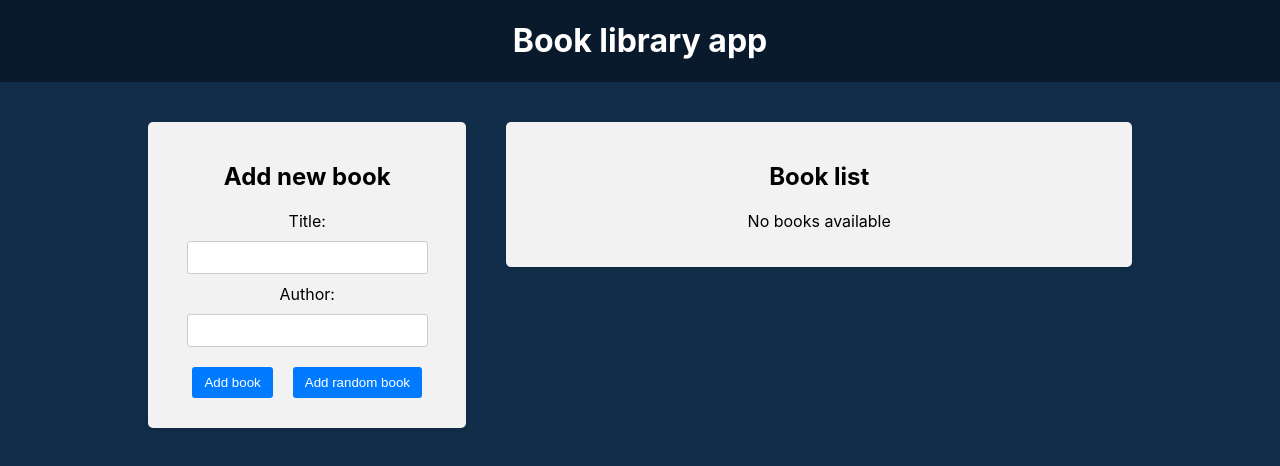
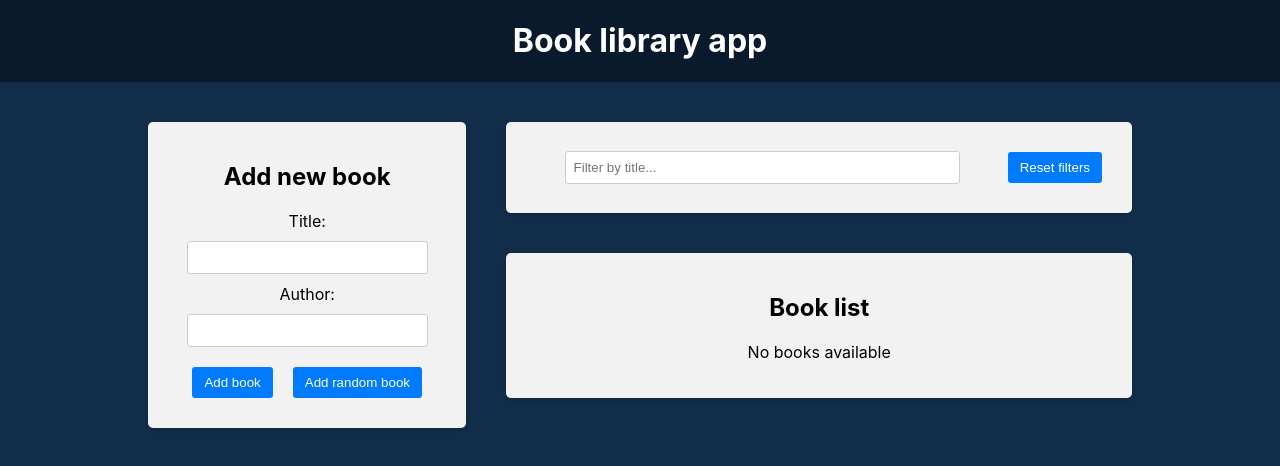
Before and after one commit to cherryBOOM28/react-redux-book-library-app, a React (Create React App) app in the folder frontend/: page / in a window 1280 px wide. Shown: the top 466 px of the page. Built offline with nearby package versions, Linux system fonts and the light colour scheme.

Commit message:
add: filter redux slice, filter by title

```diff
--- a/frontend/src/App.js
+++ b/frontend/src/App.js
@@ -14,7 +14,7 @@
           <BookForm />
         </div>
         <div className='app-right-column '>
-          {/* <Filter /> */}
+          <Filter />
           <BookList />
         </div>
       </main>
--- a/frontend/src/components/BookList/BookList.js
+++ b/frontend/src/components/BookList/BookList.js
@@ -2,19 +2,28 @@
 import './BookList.css'
 import { useDispatch, useSelector } from 'react-redux'
 import { BsBookmarkStarFill, BsBookmarkStar } from 'react-icons/bs'
+import { selectTitleFilter } from '../../redux/slices/filterSlice'
 
 const BookList = () => {
   const books = useSelector((state) => state.books)
   const dispatch = useDispatch()
+  const titleFilter = useSelector(selectTitleFilter)
 
   const handleDeleteBook = (id) => {
-
     dispatch(deleteBook(id))
   }
 
   const handleToggleFavorite = (id) => {
     dispatch(toggleFavorite(id))
   }
+
+  const filteredBooks = books.filter((book) => {
+    const matchesTitle = book.title
+      .toLowerCase()
+      .includes(titleFilter.toLowerCase())
+    // console.log({ title: book.title, matherTitle })
+    return matchesTitle
+  })
 
   return (
     <div>
@@ -24,7 +33,7 @@
           <p>No books available</p>
         ) : (
           <ul>
-            {books.map((book, i) => (
+            {filteredBooks.map((book, i) => (
               <li key={book.id}>
                 <div className="book-info">
                   {++i}. {book.title} by <strong>{book.author}</strong>{' '}
--- a/frontend/src/components/Filter/Filter.js
+++ b/frontend/src/components/Filter/Filter.js
@@ -1,9 +1,38 @@
+import { useDispatch, useSelector } from 'react-redux'
 import './Filter.css'
+import {
+  setTitleFilter,
+  selectTitleFilter,
+  resetFilters,
+} from '../../redux/slices/filterSlice'
 
 const Filter = () => {
+  const dispatch = useDispatch()
+  const titleFilter = useSelector(selectTitleFilter)
+  // filter => name из filterSlice
+  // то есть достается title из filter(filterSlice)
+
+  const handleTitleFilterChange = (e) => {
+    dispatch(setTitleFilter(e.target.value))
+  }
+
+  const handleResetFilters = () => {
+    dispatch(resetFilters())
+  }
+
   return (
     <div className="app-block filter">
-      <h2>Filters</h2>
+      <div className="filter-row">
+        <div className="filter-group">
+          <input
+            onChange={handleTitleFilterChange}
+            type="text"
+            value={titleFilter} // значение в поле ввода всегда синхронизировано с состоянием в Redux
+            placeholder="Filter by title..."
+          />
+        </div>
+        <button type='button' onClick={handleResetFilters}>Reset filters</button>
+      </div>
     </div>
   )
 }
--- /dev/null
+++ b/frontend/src/redux/slices/filterSlice.js
@@ -0,0 +1,32 @@
+import { createSlice } from '@reduxjs/toolkit'
+
+const initialState = {
+  title: '',
+}
+
+const filterSlice = createSlice({
+  // она создаёт action (объект)
+  // Они нужны для того, чтобы потом "диспачить" их в Redux store
+  name: 'filter',
+  initialState,
+  reducers: {
+    setTitleFilter: (state, action) => {
+      // We can return state as usually
+      return { ...state, title: action.payload }
+
+      // Can mutate state thanks to Immer library
+      // state.title = action.payload
+    },
+    resetFilters: (state) => {
+      return initialState
+    },
+  },
+})
+
+// console.log(filterSlice.actions)
+// console.log(filterSlice.actions.setTitleFilter('test'))
+export const { setTitleFilter, resetFilters } = filterSlice.actions // она создаёт action (объект)
+
+export const selectTitleFilter = (state) => state.filter.title
+
+export default filterSlice.reducer
--- a/frontend/src/redux/store.js
+++ b/frontend/src/redux/store.js
@@ -1,9 +1,11 @@
 import { configureStore } from '@reduxjs/toolkit'
 import bookReducer from './books/reducer'
+import filterReducer from './slices/filterSlice'
 
 const store = configureStore({
   reducer: {
     books: bookReducer,
+    filter: filterReducer,
   },
 })
 
```
